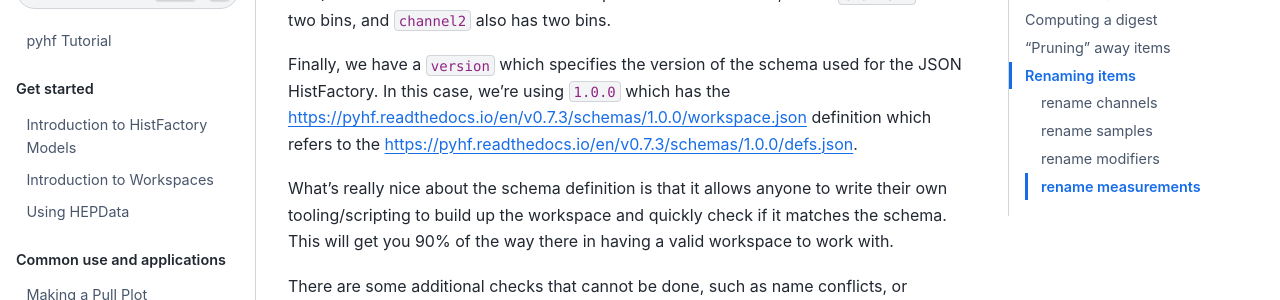
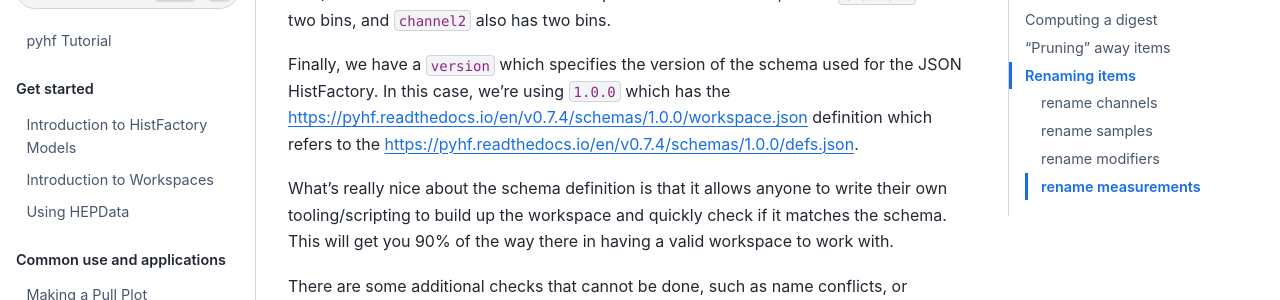
Before and after one commit to pyhf/pyhf-tutorial, a Jupyter Book: the page built from book/WorkspaceManipulations.ipynb, in a window 1280 px wide and 900 px high, scrolled down 4007 px. Shown: the part 153-453 px from the top of the window. Built offline with Jupyter Book 1.0.4 settings and Sphinx 7.4.7 and the Sphinx Book theme 1.1.4, drawn with Linux system fonts in a browser that asks for light colours.

Commit message:
feat: Update to pyhf v0.7.4 (#69)
* Update to pyhf v0.7.4.
   - Update URLs to point to v0.7.4.
* Update requirements.txt and upgrade lock file.
   - Using 'pip-compile --generate-hashes --upgrade-package pyhf'

````diff
--- a/book/introduction.md
+++ b/book/introduction.md
@@ -130,7 +130,7 @@
 
 ::::
 
-See our [installation docs](https://pyhf.readthedocs.io/en/v0.7.3/installation.html) for more information about installation options.
+See our [installation docs](https://pyhf.readthedocs.io/en/v0.7.4/installation.html) for more information about installation options.
 
 ### Dependencies for this tutorial
 
@@ -161,11 +161,11 @@
 (pyhf-tutorial) $ pyhf --citation
 @software{pyhf,
   author = {Lukas Heinrich and Matthew Feickert and Giordon Stark},
-  title = "{pyhf: v0.7.3}",
-  version = {0.7.3},
+  title = "{pyhf: v0.7.4}",
+  version = {0.7.4},
   doi = {10.5281/zenodo.1169739},
   url = {https://doi.org/10.5281/zenodo.1169739},
-  note = {https://github.com/scikit-hep/pyhf/releases/tag/v0.7.3}
+  note = {https://github.com/scikit-hep/pyhf/releases/tag/v0.7.4}
 }
 
 @article{pyhf_joss,
@@ -182,7 +182,7 @@
 }
 ```
 
-Alternatively, [check the website](https://pyhf.readthedocs.io/en/v0.7.3/citations.html).
+Alternatively, [check the website](https://pyhf.readthedocs.io/en/v0.7.4/citations.html).
 
 ### Statistics References
 
````
Also changed, not shown: README.md (+1 -1 lines), book/HelloWorld.ipynb, book/Modifiers.ipynb, book/SerializationAndPatching.ipynb, book/SimpleWorkspace.ipynb, book/WorkspaceManipulations.ipynb, 3 other files.
